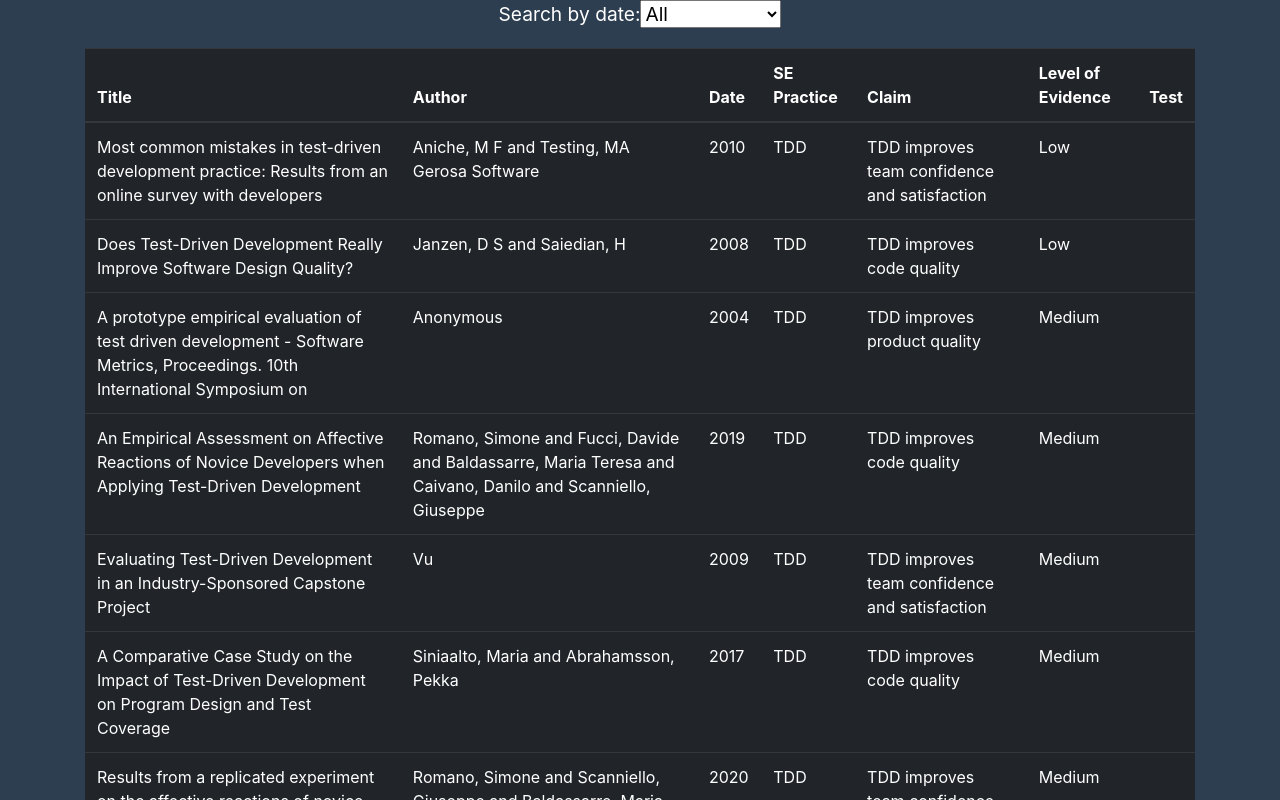
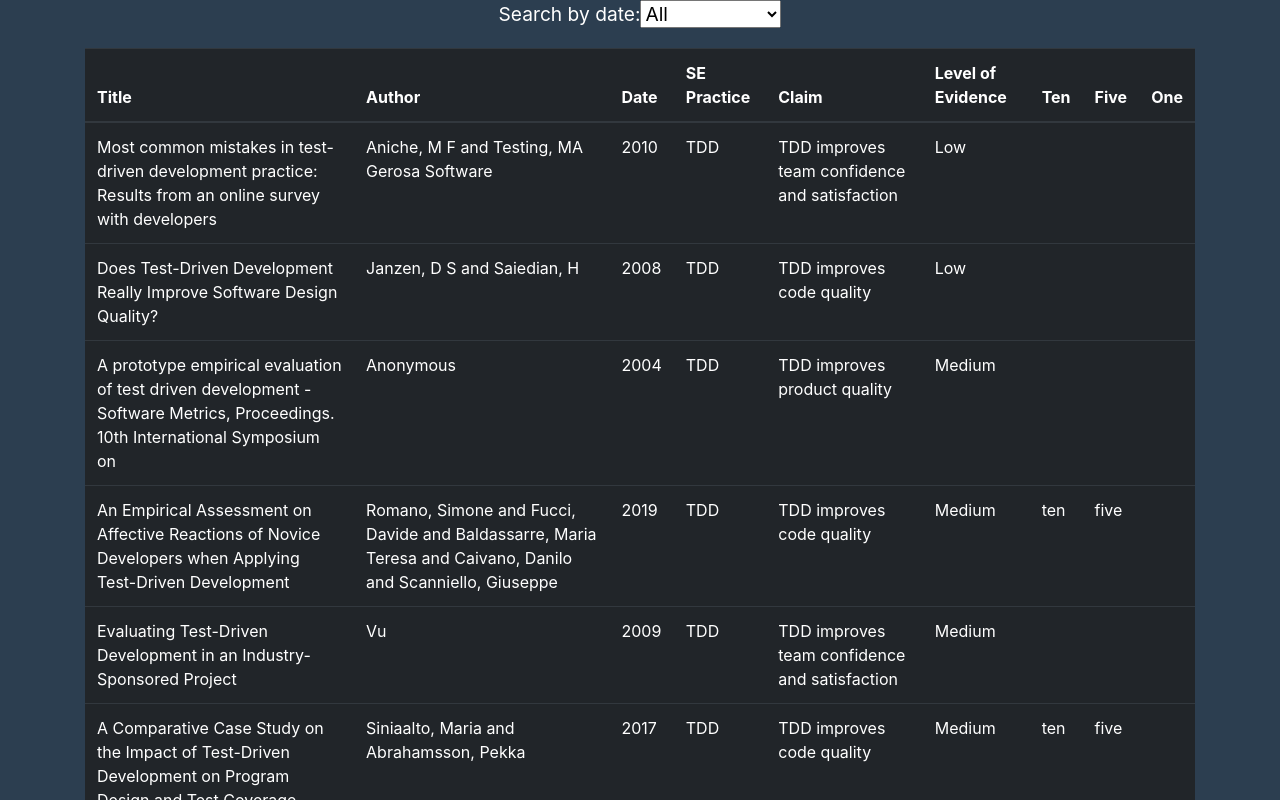
Before and after one commit to MattHerbertZA/CISE_Team, a React (Create React App) app in the folder seeds/: page /SortingTable in a window 1280 px wide. Shown: the top 800 px of the page. Built offline with nearby package versions, Linux system fonts and the light colour scheme.

Commit message:
Date filtering working

```diff
--- a/seeds/src/components/DATA.json
+++ b/seeds/src/components/DATA.json
@@ -28,10 +28,12 @@
         "date": "2019",
         "se_practice":"TDD",
         "claim":"TDD improves code quality",
-        "level_of_evidence":"Medium"
+        "level_of_evidence":"Medium",
+        "ten":"ten",
+        "five":"five"
     },
 
-    {"title": "Evaluating Test-Driven Development in an Industry-Sponsored Capstone Project",
+    {"title": "Evaluating Test-Driven Development in an Industry-Sponsored Project",
         "author":"Vu",
         "date": "2009",
         "se_practice":"TDD",
@@ -44,15 +46,20 @@
         "date": "2017",
         "se_practice":"TDD",
         "claim":"TDD improves code quality",
-        "level_of_evidence":"Medium"
+        "level_of_evidence":"Medium",
+        "ten":"ten",
+        "five":"five"
     },
 
     {"title": "Results from a replicated experiment on the affective reactions of novice developers when applying test-driven development",
-        "author":"Romano, Simone and Scanniello, Giuseppe and Baldassarre, Maria Teresa and Fucci, Davide and Caivano, Danilo",
+        "author":"Romano, Scanniello, Giuseppe and Baldassarre, Maria Teresa and Fucci, Davide and Caivano, Danilo",
         "date": "2020",
         "se_practice":"TDD",
         "claim":"TDD improves team confidence and satisfaction",
-        "level_of_evidence":"Medium"
+        "level_of_evidence":"Medium",
+        "ten":"ten",
+        "five":"five",
+        "one":"one"
     },
 
     {"title": "On the Influence of Test-Driven Development on Software Design",
@@ -60,7 +67,10 @@
         "date": "2020",
         "se_practice":"TDD",
         "claim":"TDD improves product quality",
-        "level_of_evidence":"High"
+        "level_of_evidence":"High",
+        "ten":"ten",
+        "five":"five",
+        "one":"one"
     },
 
     {"title": "A Leveled Examination of Test-Driven Development Acceptance",
@@ -76,8 +86,7 @@
         "date": "2006",
         "se_practice":"TDD",
         "claim":"TDD improves product quality",
-        "level_of_evidence":"High",
-        "test":"ten"
+        "level_of_evidence":"High"
     },
 
     {"title": "Productivity of Test Driven Development: A Controlled Experiment with Professionals",
@@ -85,7 +94,6 @@
         "date": "2006",
         "se_practice":"TDD",
         "claim":"TDD improves code quality",
-        "level_of_evidence":"Medium",
-        "test":"ten"
+        "level_of_evidence":"Medium"
     }
 ]
--- a/seeds/src/components/FilteringTable.js
+++ b/seeds/src/components/FilteringTable.js
@@ -26,7 +26,15 @@ export const FilteringTable = () => {
     {
       columns,
       data,
-      defaultColumn
+      defaultColumn,
+      initialState: {
+        hiddenColumns: columns.map(column => {
+          if(column.show === false) return column.accessor;
+        }),
+
+      },
+
+
     },
     useFilters,
     useGlobalFilter,
--- a/seeds/src/components/GlobalFilter.js
+++ b/seeds/src/components/GlobalFilter.js
@@ -5,27 +5,7 @@ import React from "react";
 
 export const GlobalFilter = ({ filter, setFilter }) => {
 
-  function setDate(year){
-    if(year === "10"){
-      var dateArray = "ten"//["2021","2020","2019","2018","2017","2016","2015","2014","2013","2012"]
-    }
-    if(year === "5"){
-      var dateArray = ["2021","2020","2019","2018","2017"]
-    }
-    if(year === "2"){
-      var dateArray = ["2021","2020","2019"]
-    }
-    if(year === "1"){
-      var dateArray = "20"
-    }
-
-    alert("value is "+dateArray)
-
-    setFilter(dateArray)
-  }
-
-
-
+  //I am honestly so sorry how I have implemented this, I know this is disgusting
 
   return (
     <span>
@@ -33,13 +13,12 @@ export const GlobalFilter = ({ filter, setFilter }) => {
       <select
         id="dateDropdown"
         name="dateDropdown"
-        onChange={(e) => (setDate(e.target.value))}
+        onChange={(e) => (setFilter(e.target.value))}
       >
         <option value="">All</option>
-        <option value="10">Last 10 years</option>
-        <option value="5">Last 5 years</option>
-        <option value="2">Last 2 years</option>
-        <option value="1">Last year</option>
+        <option value="ten">Last 10 years</option>
+        <option value="five">Last 5 years</option>
+        <option value="one">Last year</option>
       </select>
 
 
--- a/seeds/src/components/columns.js
+++ b/seeds/src/components/columns.js
@@ -9,36 +9,59 @@ export const COLUMNS = [
     {
         Header: 'Title',
         accessor: 'title',
-        disableFilters: true
+        disableFilters: true,
+        show: true
+
     },
     {
         Header: 'Author',
         accessor: 'author',
-        disableFilters: true
+        disableFilters: true,
+        show: true
+
     },
     {
         Header: 'Date',
         accessor: 'date',
         disableFilters: true,
+        show: true
 
     },
     {
         Header: 'SE Practice',
         accessor: 'se_practice',
+        show: true
     },
     {
         Header: 'Claim',
         accessor: 'claim',
+        show: true
     },
     {
         Header: 'Level of Evidence',
         accessor: 'level_of_evidence',
-        disableFilters: true
-    }
-    ,{
-        Header: 'Test',
-        accessor: 'test',
         disableFilters: true,
-        hideHeader: true
+        show: true
+    },
+    {
+        Header: 'Ten',
+        accessor: 'ten',
+        disableFilters: true,
+        hideHeader: true,
+        show: false
+    },
+    {
+        Header: 'Five',
+        accessor: 'five',
+        disableFilters: true,
+        hideHeader: true,
+        show: false
+    },
+    {
+        Header: 'One',
+        accessor: 'one',
+        disableFilters: true,
+        hideHeader: true,
+        show: false
     }
 ]
```
